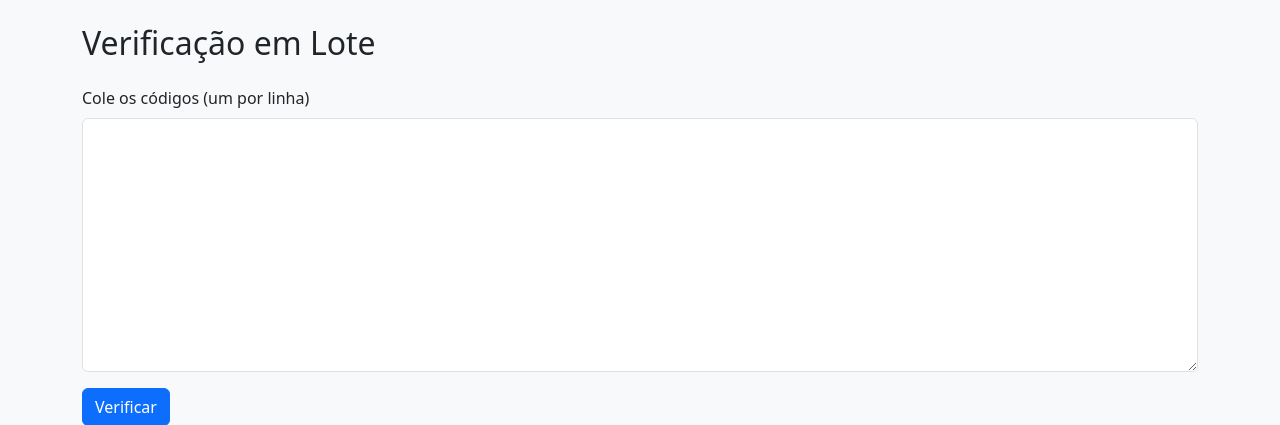
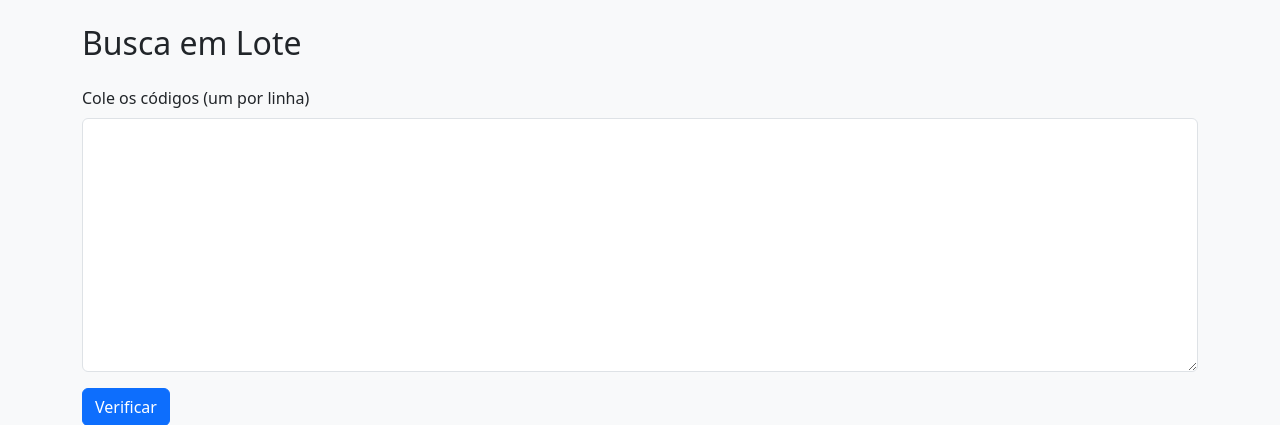
Before and after one commit to Fernandx7/buscadorCAWEB, a Flask app: page /lote in a window 1280 px wide. Shown: the part 56-481 px from the top of the page. Run offline with Flask 3, Linux system fonts and the light colour scheme; the visitor is signed in with stand-in values (Sample User, id 1).

Commit message:
Update lote.html

```diff
--- a/templates/lote.html
+++ b/templates/lote.html
@@ -1,6 +1,6 @@
 {% extends "base.html" %}
 {% block content %}
-  <h2>Verificação em Lote</h2>
+  <h2>Busca em Lote</h2>
   <form method="POST" class="my-4">
     <div class="mb-3">
       <label for="codigos" class="form-label">Cole os códigos (um por linha)</label>
```
